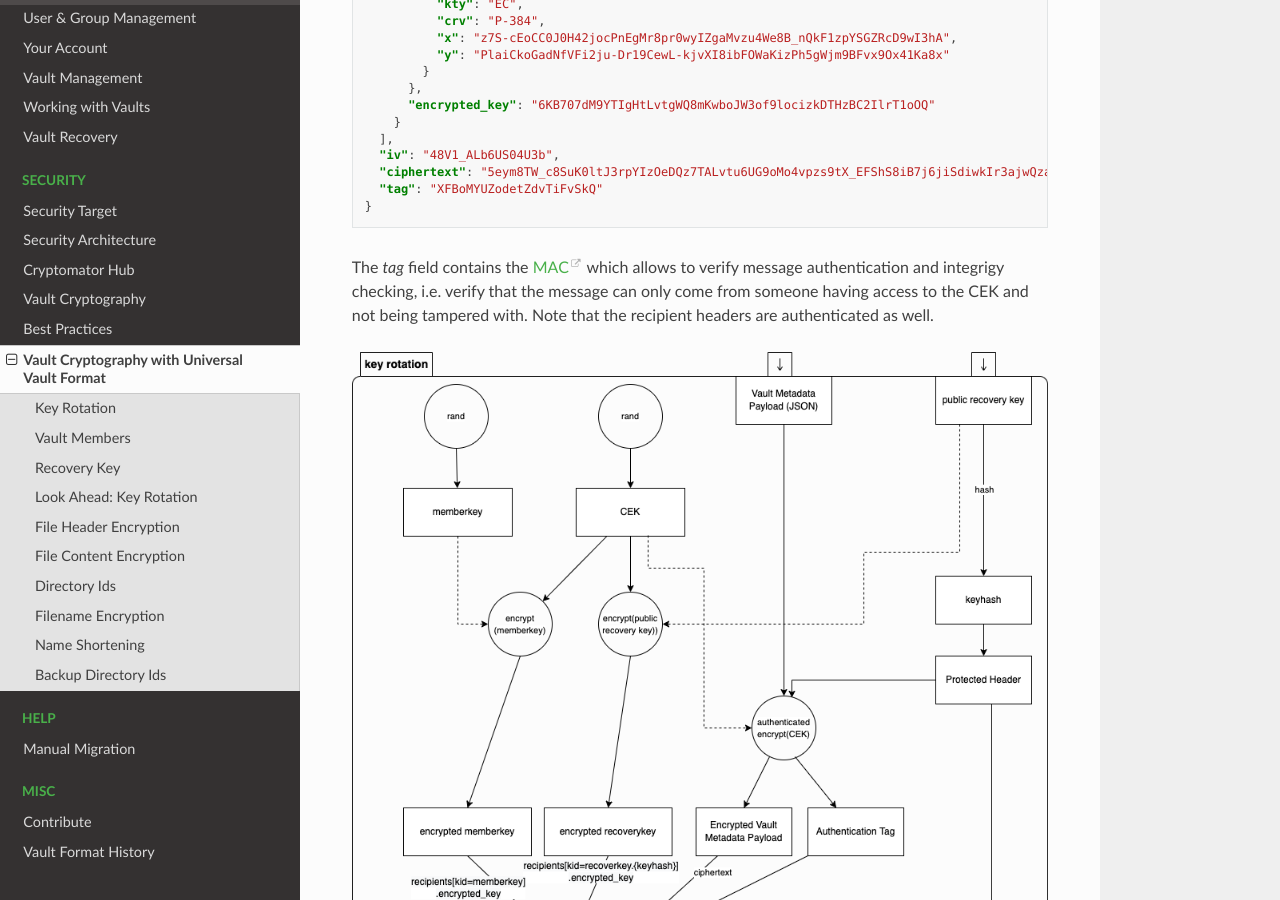
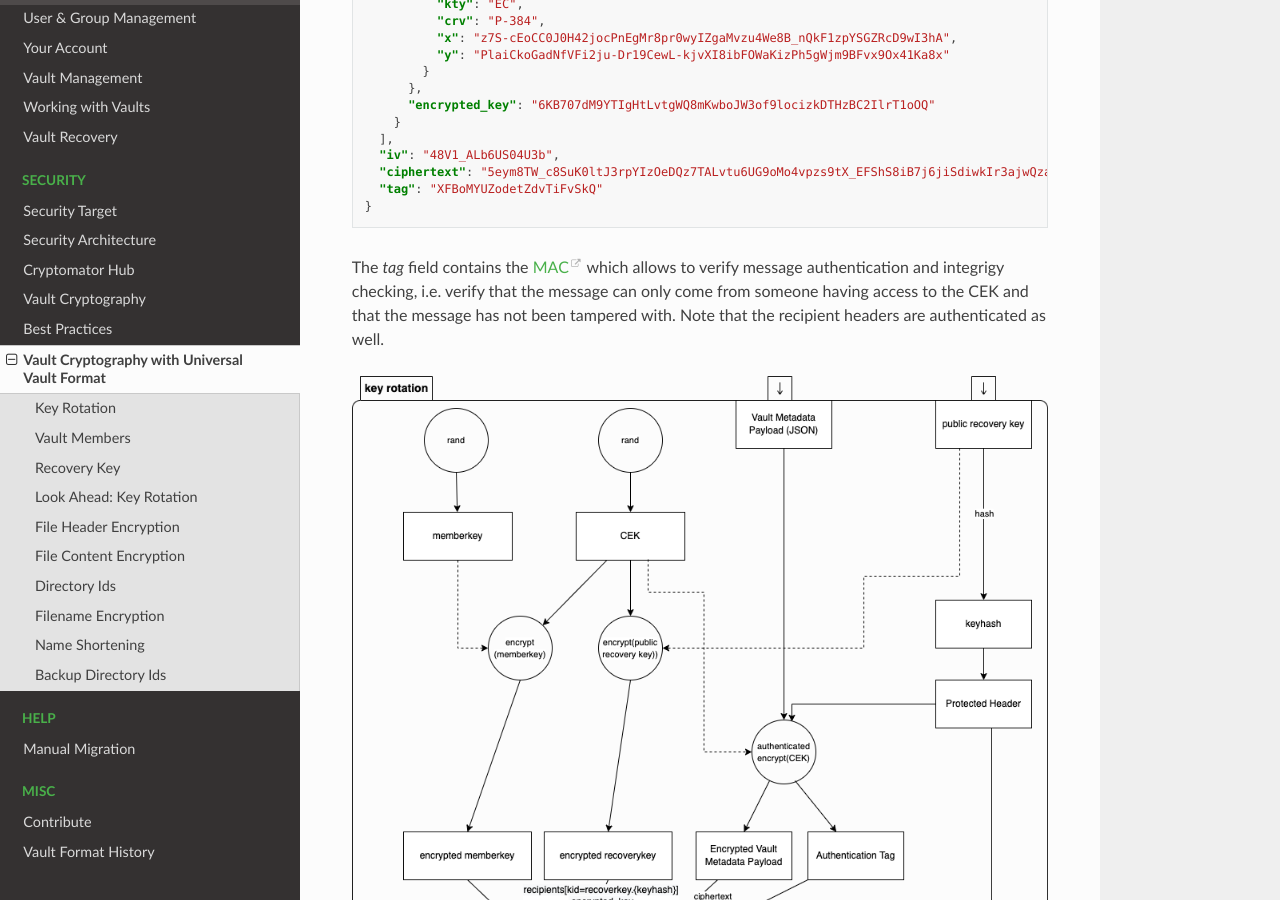
Before and after one commit to cryptomator/docs, a Sphinx documentation site: the page built from source/security/uvf.rst, in a window 1280 px wide and 900 px high, scrolled down 1879 px. Built offline with Sphinx 7.4.7 and the Read the Docs theme 2.0.0, drawn with Linux system fonts in a browser that asks for light colours.

Commit message:
Update source/security/uvf.rst

```diff
--- a/source/security/uvf.rst
+++ b/source/security/uvf.rst
@@ -94,7 +94,7 @@ Here's an example of an (encrypted) metadata file (JWE in JSON serialization, se
     }
 
 The `tag` field contains the `MAC <https://en.wikipedia.org/wiki/Message_authentication_code>`_ which allows to verify message authentication and integrigy checking, i.e.
-verify that the message can only come from someone having access to the CEK and not being tampered with.
+verify that the message can only come from someone having access to the CEK and that the message has not been tampered with.
 Note that the recipient headers are authenticated as well.
 
 .. image:: ../img/security/uvf_key_rotation.drawio.png
```
